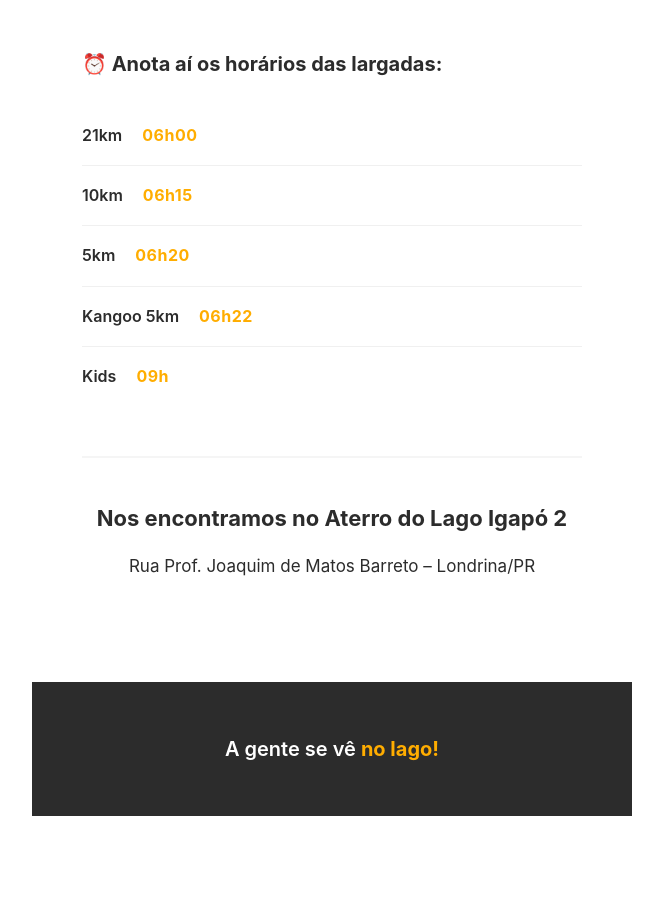
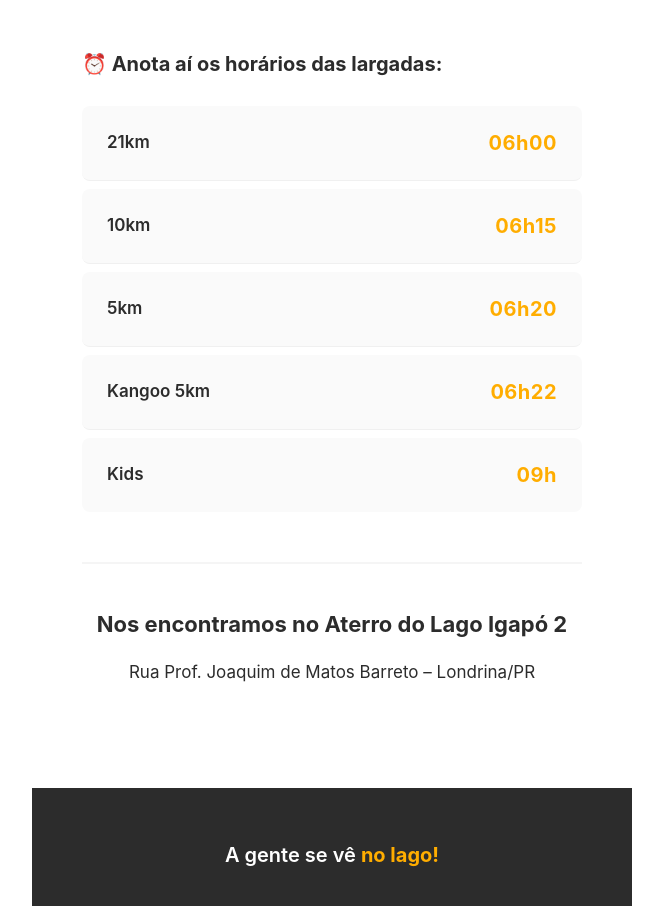
Before and after one commit to Ritabatista/run_vespera-do-evento, a plain HTML site: page index.html in a window 1280 px wide. Shown: the part 1324-2230 px from the top of the page, without its empty margins (308-971 px from the left). Before the commit the page ends 2140 px from the top, so only its background shows below. Drawn offline with Linux system fonts and the light colour scheme.

Commit message:
Update index.html

```diff
--- a/index.html
+++ b/index.html
@@ -134,11 +134,19 @@
 
         .time-slot {
             display: flex;
-            justify-content: flex-start;
+            justify-content: space-between;
             align-items: center;
-            padding: 16px 0;
+            padding: 20px 25px;
             border-bottom: 1px solid #f0f0f0;
-            gap: 20px;
+            background: #fafafa;
+            margin-bottom: 8px;
+            border-radius: 8px;
+            transition: all 0.2s ease;
+        }
+
+        .time-slot:hover {
+            background: #f5f5f5;
+            transform: translateX(5px);
         }
 
         .time-slot:last-child {
@@ -147,14 +155,15 @@
 
         .distance {
             font-weight: 600;
-            font-size: 16px;
+            font-size: 17px;
             color: #2c2c2c;
+            min-width: 120px;
         }
 
         .time {
             color: #ffad00;
             font-weight: 700;
-            font-size: 16px;
+            font-size: 20px;
             letter-spacing: 0.5px;
         }
 
```
